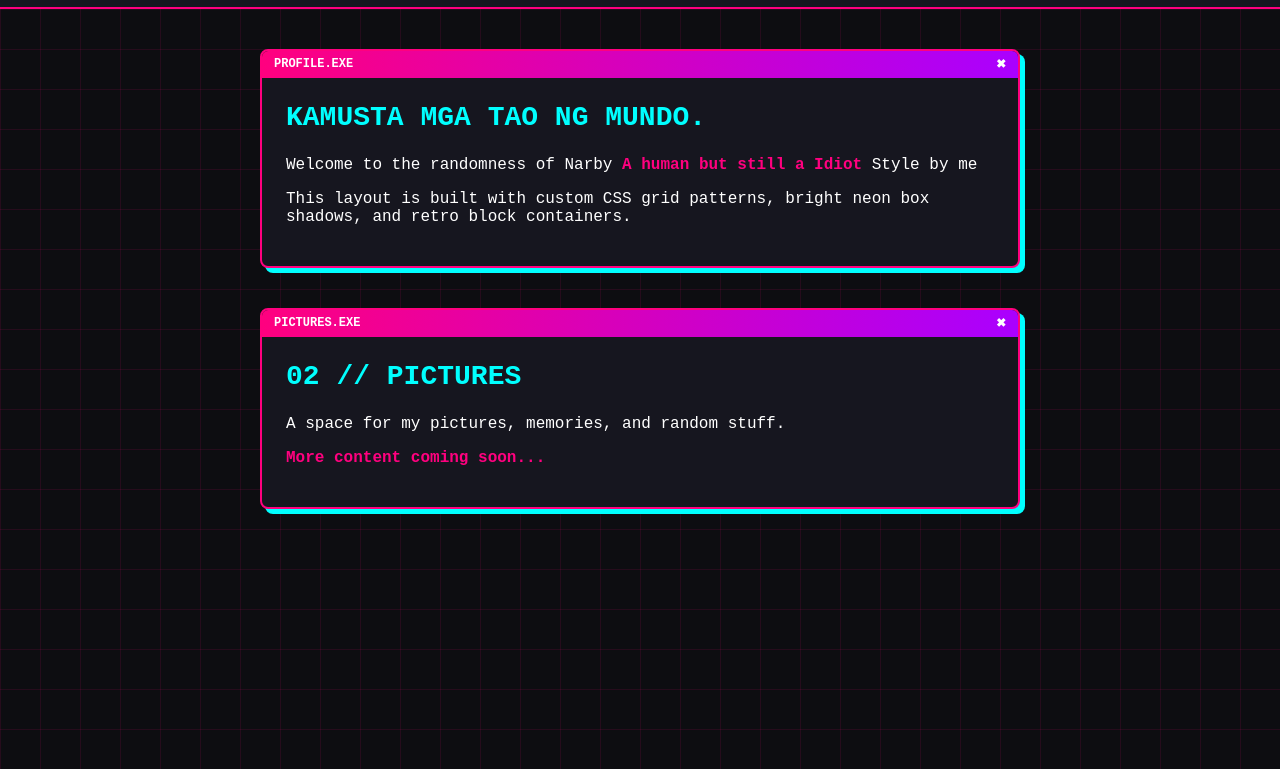
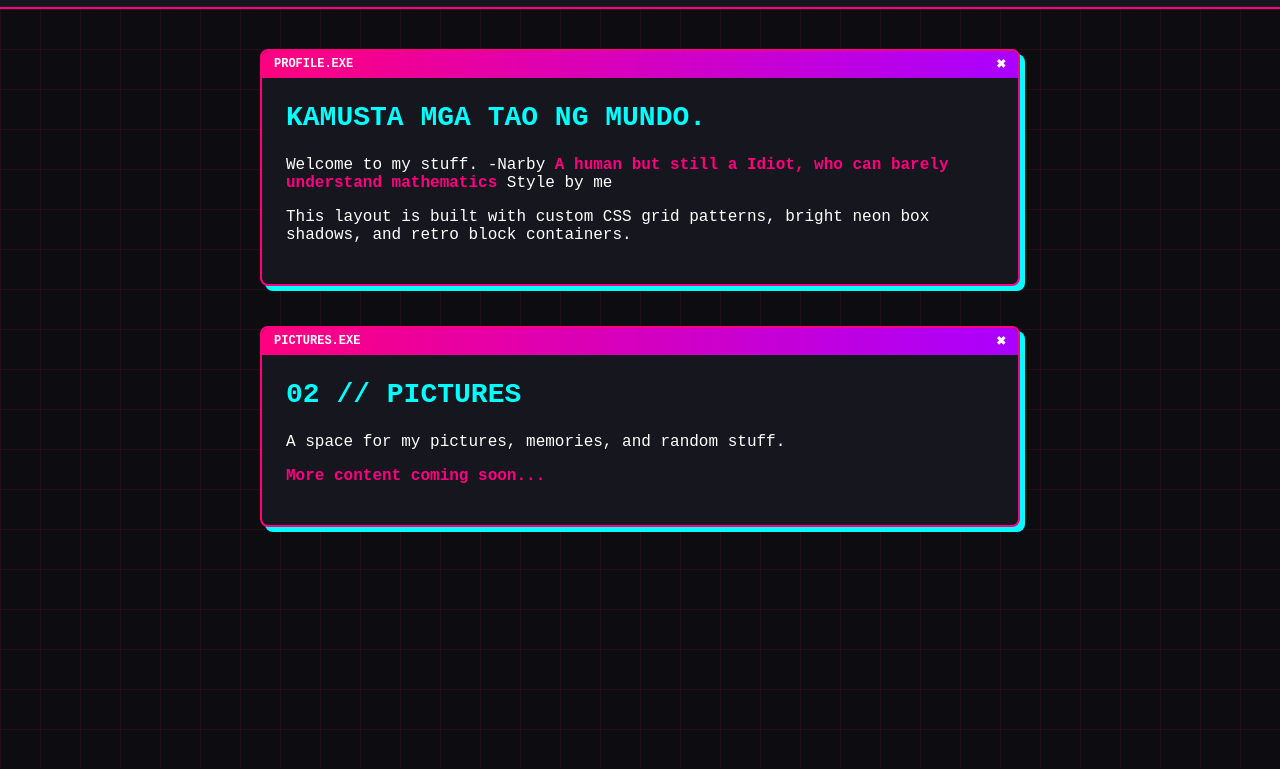
Before and after one commit to Narobian/TheNarby, a plain HTML site: page index.html in a window 1280 px wide. Shown: the part 31-800 px from the top of the page. Drawn offline with Linux system fonts and the light colour scheme.

Commit message:
Update index.html

```diff
--- a/index.html
+++ b/index.html
@@ -249,8 +249,8 @@
                 <h1>Kamusta mga tao ng mundo.</h1>
 
                 <p>
-                    Welcome to the randomness of Narby
-                    <span class="highlight-text">A human but still a Idiot</span>
+                    Welcome to my stuff. -Narby
+                    <span class="highlight-text">A human but still a Idiot, who can barely understand mathematics</span>
                     Style by me
                 </p>
 
```
